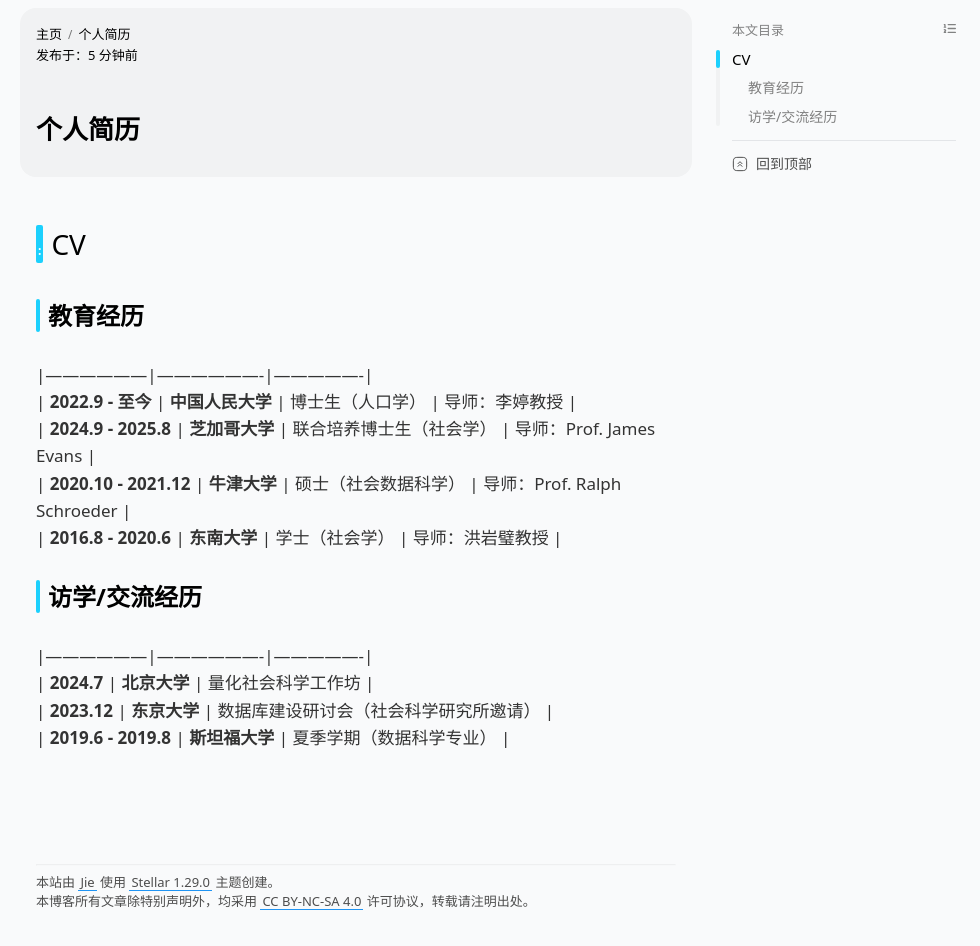
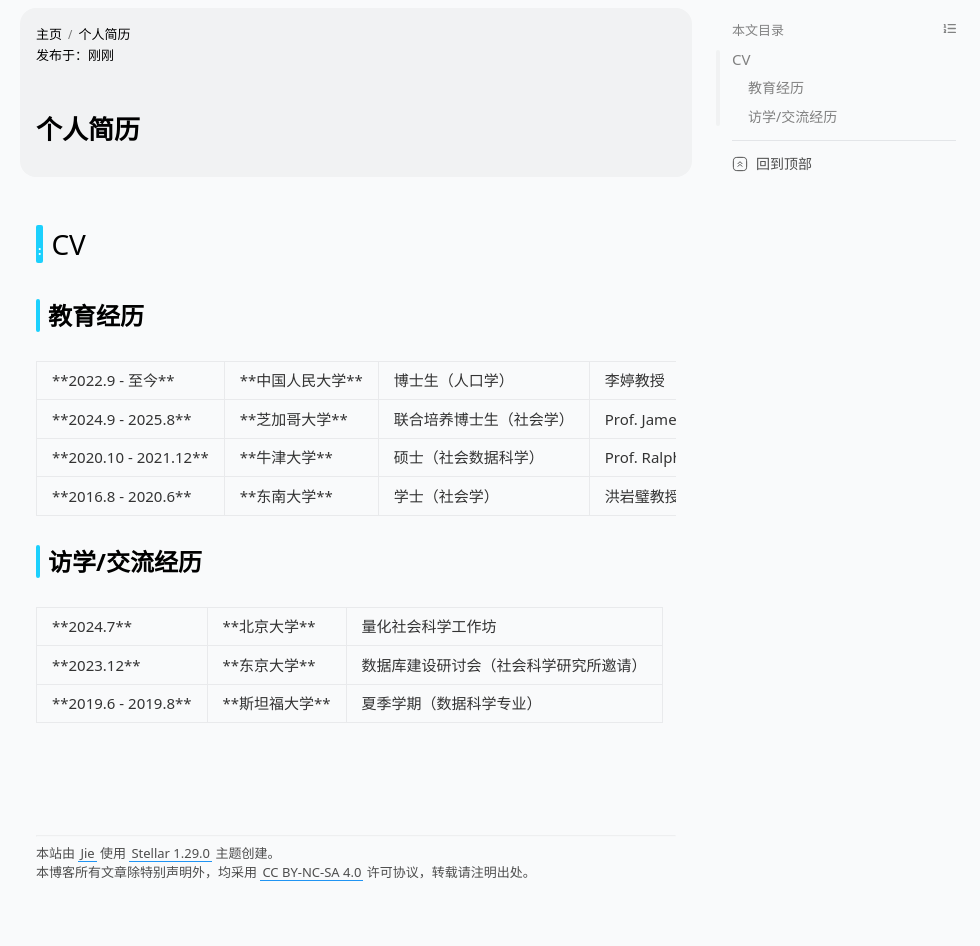
Before and after one commit to Patrickhua97/Patrickhua97.github.io, a plain HTML site: page resume/index.html in a window 1280 px wide. Shown: the full height of the page, 300-1280 px from the left. Drawn offline with nearby package versions, Linux system fonts and the light colour scheme; some packages are replaced by stand-ins of ours.

Commit message:
Site updated: 2024-06-29 22:53:45

```diff
--- a/resume/index.html
+++ b/resume/index.html
@@ -20,15 +20,15 @@
   <title>个人简历 - Jie Hua</title>
 
 
-    <meta name="description" content="CV教育经历|——————|——————-|—————-|| 2022.9 - 至今 | 中国人民大学 | 博士生（人口学） | 导师：李婷教授 || 2024.9 - 2025.8 | 芝加哥大学 | 联合培养博士生（社会学） | 导师：Prof. James Evans || 2020.10 - 2021.12 | 牛津大学 | 硕士（社会数据科学） | 导师：Prof. Ralph Schr">
+    <meta name="description" content="CV教育经历               **2022.9 - 至今**       **中国人民大学**       博士生（人口学）       李婷教授                 **2024.9 - 2025.8**       **芝加哥大学**       联合培养博士生（社会学）       Prof. James Evans                 **2020.10">
 <meta property="og:type" content="website">
 <meta property="og:title" content="个人简历">
 <meta property="og:url" content="https://patrickhua97.github.io/resume/index.html">
 <meta property="og:site_name" content="Jie Hua">
-<meta property="og:description" content="CV教育经历|——————|——————-|—————-|| 2022.9 - 至今 | 中国人民大学 | 博士生（人口学） | 导师：李婷教授 || 2024.9 - 2025.8 | 芝加哥大学 | 联合培养博士生（社会学） | 导师：Prof. James Evans || 2020.10 - 2021.12 | 牛津大学 | 硕士（社会数据科学） | 导师：Prof. Ralph Schr">
+<meta property="og:description" content="CV教育经历               **2022.9 - 至今**       **中国人民大学**       博士生（人口学）       李婷教授                 **2024.9 - 2025.8**       **芝加哥大学**       联合培养博士生（社会学）       Prof. James Evans                 **2020.10">
 <meta property="og:locale" content="zh_CN">
-<meta property="article:published_time" content="2024-06-29T14:48:06.704Z">
-<meta property="article:modified_time" content="2024-06-29T14:48:06.704Z">
+<meta property="article:published_time" content="2024-06-29T14:53:36.776Z">
+<meta property="article:modified_time" content="2024-06-29T14:53:36.776Z">
 <meta property="article:author" content="Jie">
 <meta name="twitter:card" content="summary">
 
@@ -77,7 +77,7 @@
   <span class="sep"></span>
   <a class="cap breadcrumb" href="/resume/index.html">个人简历</a>
   </div>
-<div class="flex-row" id="post-meta"><span class="text created">发布于：<time datetime="2024-06-29T14:48:06.704Z">2024-06-29</time></span><span class="sep updated"></span><span class="text updated">更新于：<time datetime="2024-06-29T14:48:06.704Z">2024-06-29</time></span></div></div></div>
+<div class="flex-row" id="post-meta"><span class="text created">发布于：<time datetime="2024-06-29T14:53:36.776Z">2024-06-29</time></span><span class="sep updated"></span><span class="text updated">更新于：<time datetime="2024-06-29T14:53:36.776Z">2024-06-29</time></span></div></div></div>
 
     <div class="bottom only-title">
 
@@ -88,8 +88,54 @@
     </div>
 
   </div>
-  </div><article class="md-text content"><h2 id="CV"><a href="#CV" class="headerlink" title="CV"></a>CV</h2><h3 id="教育经历"><a href="#教育经历" class="headerlink" title="教育经历"></a>教育经历</h3><p>|——————|——————-|—————-|<br>| <strong>2022.9 - 至今</strong> | <strong>中国人民大学</strong> | 博士生（人口学） | 导师：李婷教授 |<br>| <strong>2024.9 - 2025.8</strong> | <strong>芝加哥大学</strong> | 联合培养博士生（社会学） | 导师：Prof. James Evans |<br>| <strong>2020.10 - 2021.12</strong> | <strong>牛津大学</strong> | 硕士（社会数据科学） | 导师：Prof. Ralph Schroeder |<br>| <strong>2016.8 - 2020.6</strong> | <strong>东南大学</strong> | 学士（社会学） | 导师：洪岩璧教授 |</p>
-<h3 id="访学-交流经历"><a href="#访学-交流经历" class="headerlink" title="访学&#x2F;交流经历"></a>访学&#x2F;交流经历</h3><p>|——————|——————-|—————-|<br>| <strong>2024.7</strong> | <strong>北京大学</strong> | 量化社会科学工作坊 |<br>| <strong>2023.12</strong> | <strong>东京大学</strong> | 数据库建设研讨会（社会科学研究所邀请） |<br>| <strong>2019.6 - 2019.8</strong> | <strong>斯坦福大学</strong> | 夏季学期（数据科学专业） |</p>
+  </div><article class="md-text content"><h2 id="CV"><a href="#CV" class="headerlink" title="CV"></a>CV</h2><h3 id="教育经历"><a href="#教育经历" class="headerlink" title="教育经历"></a>教育经历</h3><table>
+  <tbody>
+    <tr>
+      <td>**2022.9 - 至今**</td>
+      <td>**中国人民大学**</td>
+      <td>博士生（人口学）</td>
+      <td>李婷教授</td>
+    </tr>
+    <tr>
+      <td>**2024.9 - 2025.8**</td>
+      <td>**芝加哥大学**</td>
+      <td>联合培养博士生（社会学）</td>
+      <td>Prof. James Evans</td>
+    </tr>
+    <tr>
+      <td>**2020.10 - 2021.12**</td>
+      <td>**牛津大学**</td>
+      <td>硕士（社会数据科学）</td>
+      <td>Prof. Ralph Schroeder</td>
+    </tr>
+    <tr>
+      <td>**2016.8 - 2020.6**</td>
+      <td>**东南大学**</td>
+      <td>学士（社会学）</td>
+      <td>洪岩璧教授</td>
+    </tr>
+  </tbody>
+</table>
+
+<h3 id="访学-交流经历"><a href="#访学-交流经历" class="headerlink" title="访学&#x2F;交流经历"></a>访学&#x2F;交流经历</h3><table>
+  <tbody>
+    <tr>
+      <td>**2024.7**</td>
+      <td>**北京大学**</td>
+      <td>量化社会科学工作坊</td>
+    </tr>
+    <tr>
+      <td>**2023.12**</td>
+      <td>**东京大学**</td>
+      <td>数据库建设研讨会（社会科学研究所邀请）</td>
+    </tr>
+    <tr>
+      <td>**2019.6 - 2019.8**</td>
+      <td>**斯坦福大学**</td>
+      <td>夏季学期（数据科学专业）</td>
+    </tr>
+  </tbody>
+</table>
 </article>
 
 
--- a/search.json
+++ b/search.json
@@ -1 +1 @@
-[{"title":"Hello World","path":"/2024/06/28/hello-world/","content":"Welcome to Hexo! This is your very first post. Check documentation for more info. If you get any problems when using Hexo, you can find the answer in troubleshooting or you can ask me on GitHub. Quick StartCreate a new post1$ hexo new &quot;My New Post&quot; More info: Writing Run server1$ hexo server More info: Server Generate static files1$ hexo generate More info: Generating Deploy to remote sites1$ hexo deploy More info: Deployment"},{"title":"关于我","path":"//about/index.html","content":"关于我欢迎来到我的个人主页！目前仍在努力建设ing~ 江苏镇江人，1997年生，现就读于 中国人民大学人口与健康学院 ，人口学二年级博士生"},{"title":"个人简历","path":"//resume/index.html","content":"CV教育经历|——————|——————-|—————-|| 2022.9 - 至今 | 中国人民大学 | 博士生（人口学） | 导师：李婷教授 || 2024.9 - 2025.8 | 芝加哥大学 | 联合培养博士生（社会学） | 导师：Prof. James Evans || 2020.10 - 2021.12 | 牛津大学 | 硕士（社会数据科学） | 导师：Prof. Ralph Schroeder || 2016.8 - 2020.6 | 东南大学 | 学士（社会学） | 导师：洪岩璧教授 | 访学&#x2F;交流经历|——————|——————-|—————-|| 2024.7 | 北京大学 | 量化社会科学工作坊 || 2023.12 | 东京大学 | 数据库建设研讨会（社会科学研究所邀请） || 2019.6 - 2019.8 | 斯坦福大学 | 夏季学期（数据科学专业） |"}]
+[{"title":"Hello World","path":"/2024/06/28/hello-world/","content":"Welcome to Hexo! This is your very first post. Check documentation for more info. If you get any problems when using Hexo, you can find the answer in troubleshooting or you can ask me on GitHub. Quick StartCreate a new post1$ hexo new &quot;My New Post&quot; More info: Writing Run server1$ hexo server More info: Server Generate static files1$ hexo generate More info: Generating Deploy to remote sites1$ hexo deploy More info: Deployment"},{"title":"关于我","path":"//about/index.html","content":"关于我欢迎来到我的个人主页！目前仍在努力建设ing~ 江苏镇江人，1997年生，现就读于 中国人民大学人口与健康学院 ，人口学二年级博士生"},{"title":"个人简历","path":"//resume/index.html","content":"CV教育经历 **2022.9 - 至今** **中国人民大学** 博士生（人口学） 李婷教授 **2024.9 - 2025.8** **芝加哥大学** 联合培养博士生（社会学） Prof. James Evans **2020.10 - 2021.12** **牛津大学** 硕士（社会数据科学） Prof. Ralph Schroeder **2016.8 - 2020.6** **东南大学** 学士（社会学） 洪岩璧教授 访学&#x2F;交流经历 **2024.7** **北京大学** 量化社会科学工作坊 **2023.12** **东京大学** 数据库建设研讨会（社会科学研究所邀请） **2019.6 - 2019.8** **斯坦福大学** 夏季学期（数据科学专业）"}]
```
